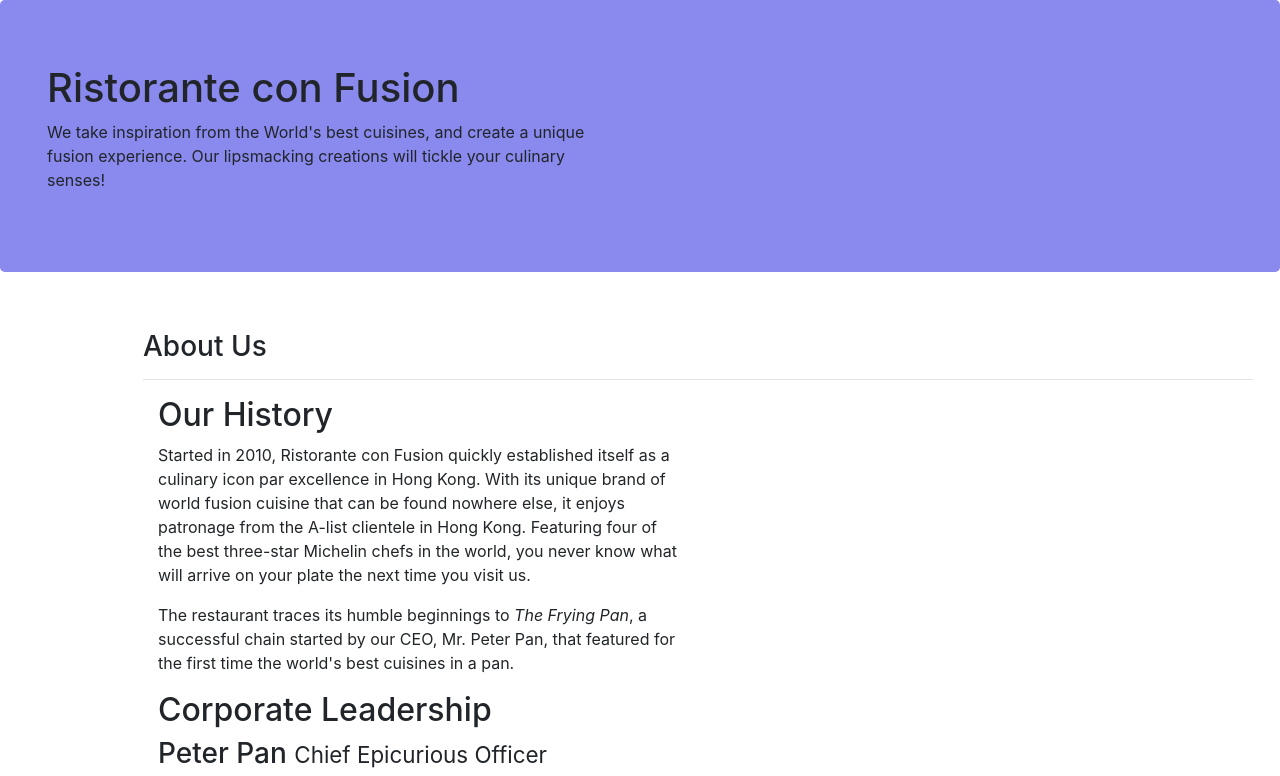
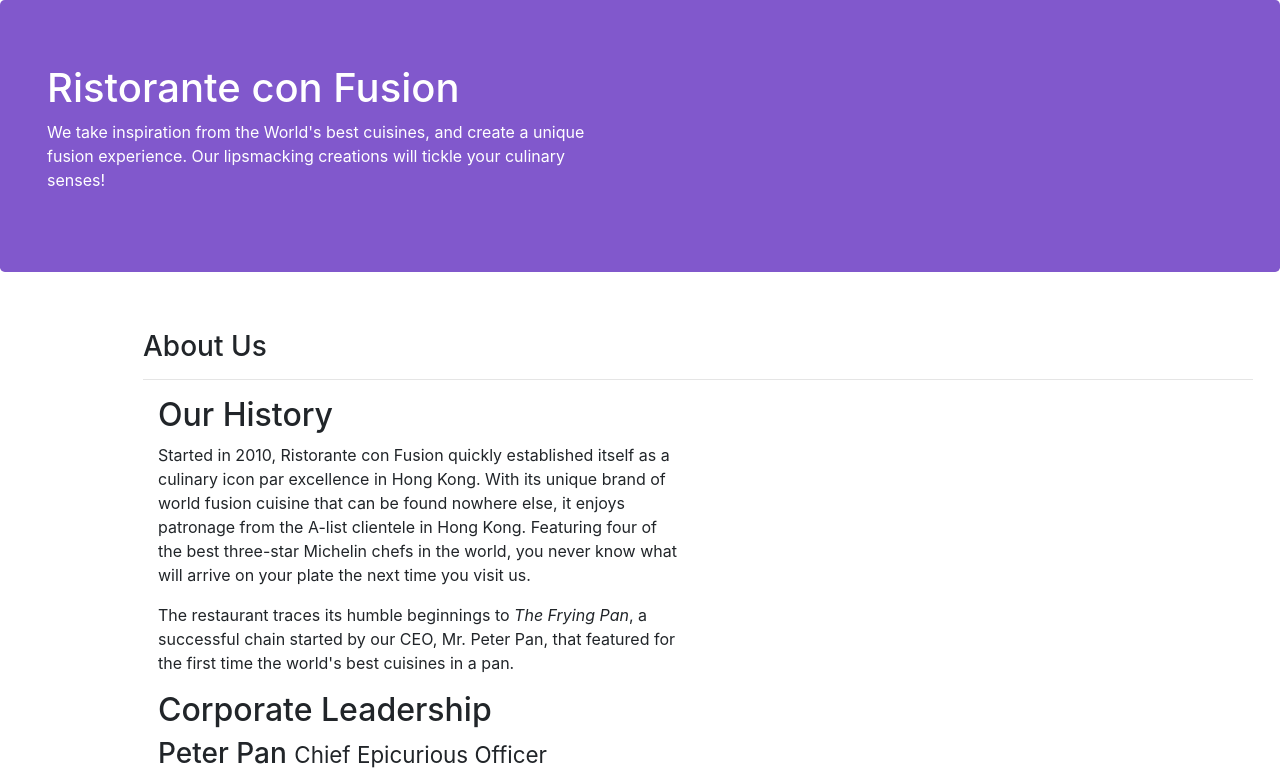
Before and after one commit to SaiSandeep23/WebStackClientSide, a plain HTML site: page aboutus.html in a window 1280 px wide. Shown: the top 776 px of the page. Drawn offline with nearby package versions, Linux system fonts and the light colour scheme.

Commit message:
Update styles.css

```diff
--- a/styles.css
+++ b/styles.css
@@ -1,10 +1,11 @@
 .title-head {
-    background-color: rgb(137, 137, 238);
+    background-color: rgb(129, 88, 204);
+    color: white;
 }
 
 .footer {
     padding-top: 4%;
-    background-color: darkgrey;
+    background-color: rgb(200, 173, 231);
 }
 
 .main-content {
```
